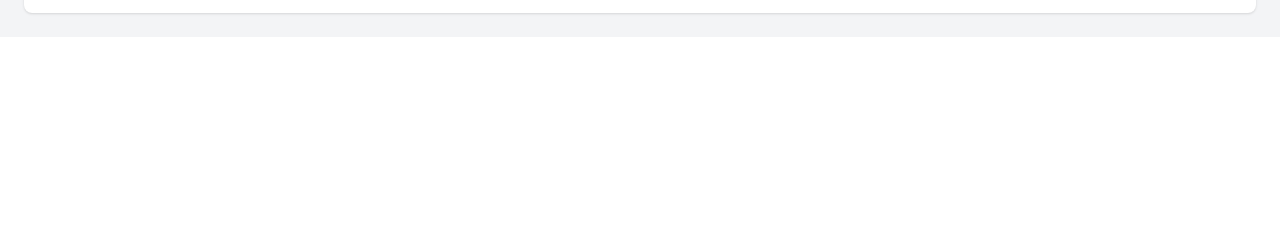
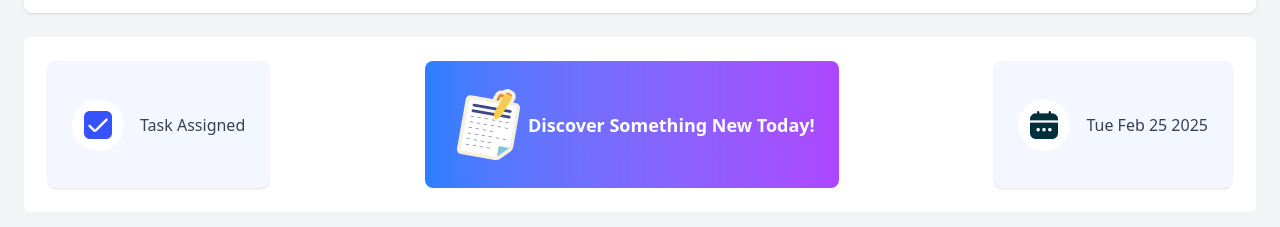
Before and after one commit to sorafothossain/Assignment-5, a plain HTML site: page index.html in a window 1280 px wide. Shown: the part 99-326 px from the top of the page. Drawn offline with nearby package versions, Linux system fonts and the light colour scheme.

Commit message:
Stats Section

```diff
--- a/index.html
+++ b/index.html
@@ -20,10 +20,37 @@
                 Dev<span class="font-bold text-[#00303C]-600">Board</span>
             </h1>
             <div class="flex items-center gap-4">
-                <span class=" flex font-bold bg-[#F4F7FF] rounded-full gap-4 p-3"><img src="assets/checkbox.png" alt="">23</span>
+                <span class=" flex font-bold bg-[#F4F7FF] rounded-full gap-4 p-3"><img src="assets/checkbox.png"
+                        alt="">23</span>
                 <div class="bg-[#F4F7FF] p-2 rounded-full"><img src="assets/theme-btn.png" alt=""></div>
             </div>
         </div>
+
+        <section>
+            <div>
+                <!-- Stats Section -->
+                <div class="flex justify-between gap-4 mt-6 bg-white p-6 rounded-md">
+                    <div class="bg-[#F4F7FF] p-6 rounded-lg shadow flex items-center gap-4">
+                        <div class="bg-white p-3 text-white flex items-center justify-center rounded-full text-lg font-bold">
+                           <img src="assets/checkbox.png" alt="">
+                        </div>
+                        <p class="text-gray-700">Task Assigned</p>
+                    </div>
+                    <div class="bg-gradient-to-r from-blue-500 to-purple-500 p-6 rounded-lg text-white flex items-center justify-center font-bold text-lg">
+                      <img src="assets/board.png" alt="">  Discover Something New Today!
+                    </div>
+                    <div class="bg-[#F4F7FF] p-6 rounded-lg shadow flex items-center space-x-4">
+                        <div class="bg-white p-3 text-gray-700 flex items-center justify-center rounded-full text-lg">
+                            <img src="assets/calender.png" alt="">
+                        </div>
+                        <p class="text-gray-700">Tue Feb 25 2025</p>
+                    </div>
+                </div>
+            </div>
+
+            <div></div>
+        </section>
+
     </section>
 
 
```
